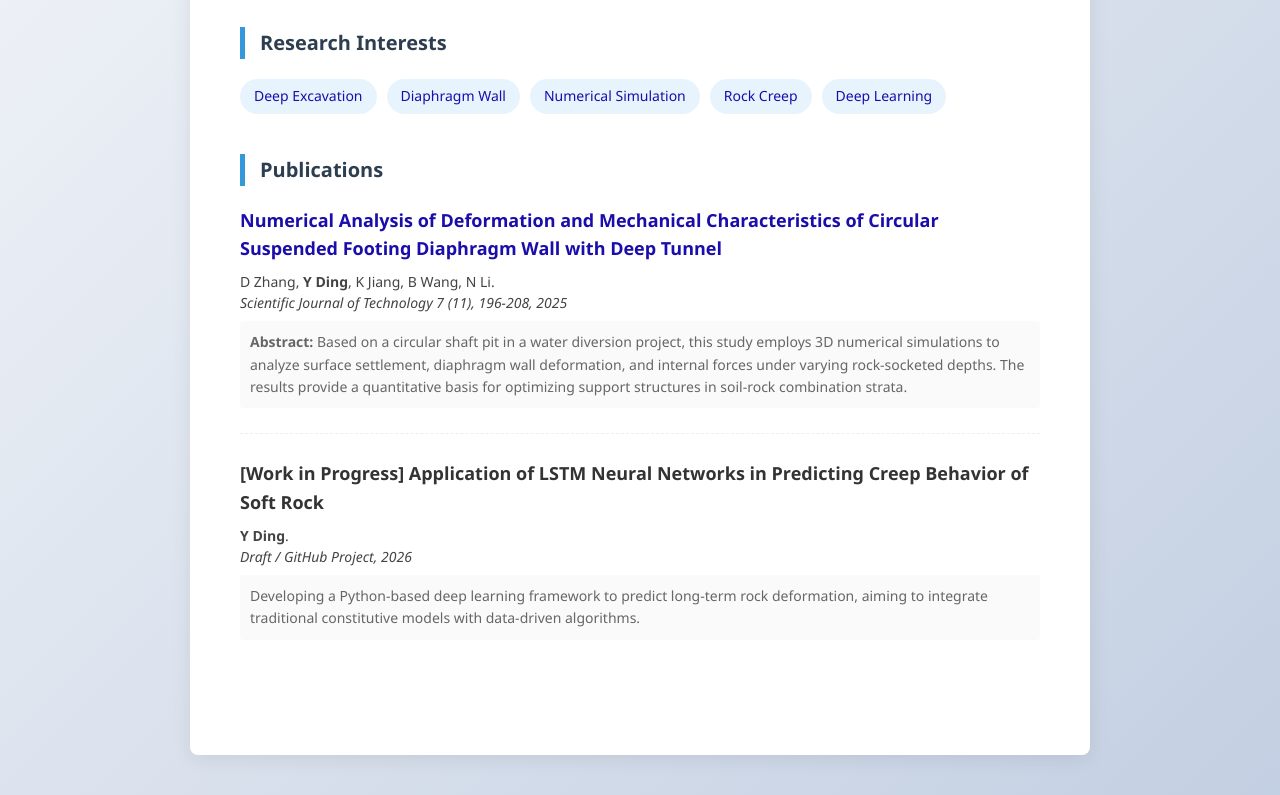
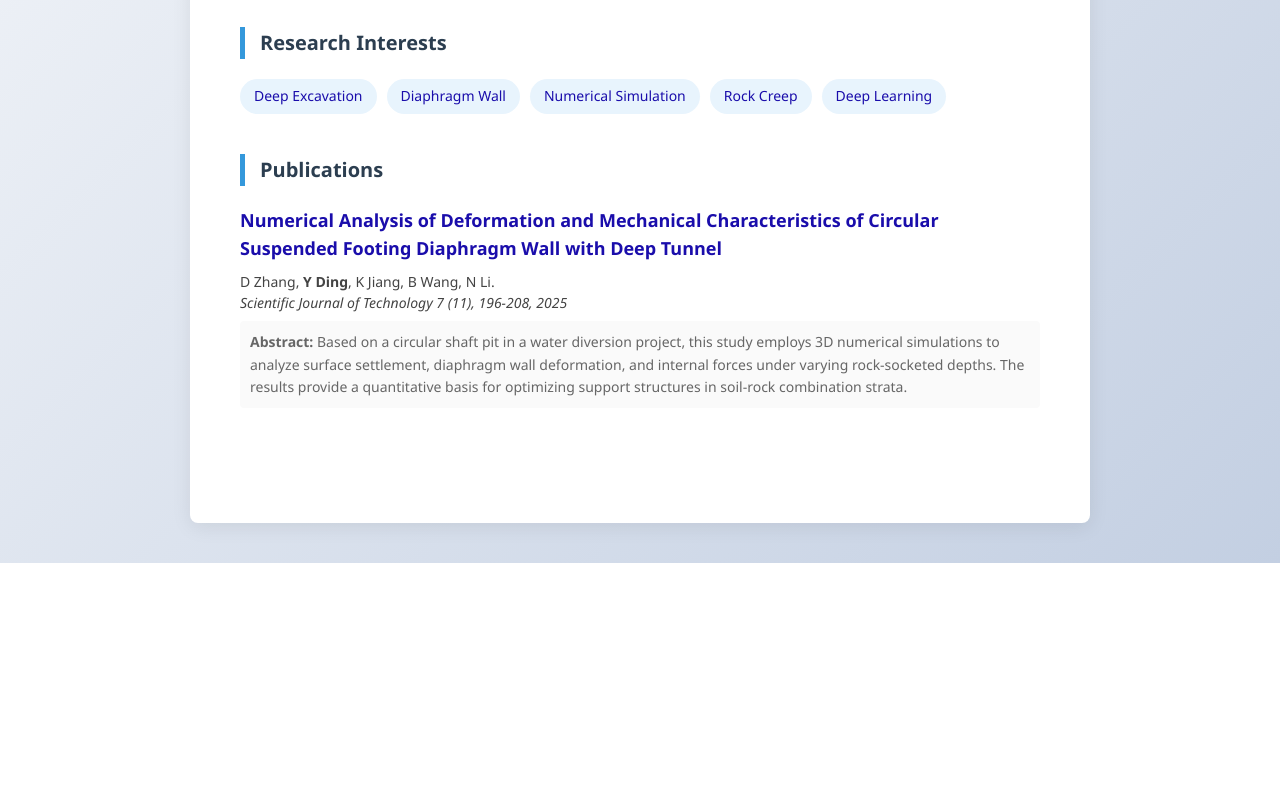
Before and after one commit to mikeding34/mikeding34.github.io, a plain HTML site: page index.html in a window 1280 px wide. Shown: the part 421-1216 px from the top of the page. After the commit the page ends 984 px from the top, so only its background shows below. Drawn offline with Linux system fonts and the light colour scheme.

Commit message:
Update index.html

```diff
--- a/index.html
+++ b/index.html
@@ -159,18 +159,7 @@
             </div>
         </div>
 
-        <div class="paper-item">
-            <span class="paper-title" style="color:#333; cursor: default;">
-                [Work in Progress] Application of LSTM Neural Networks in Predicting Creep Behavior of Soft Rock
-            </span>
-            <div class="paper-meta">
-                <b>Y Ding</b>. <br>
-                <i>Draft / GitHub Project, 2026</i>
-            </div>
-            <div class="paper-abstract">
-                Developing a Python-based deep learning framework to predict long-term rock deformation, aiming to integrate traditional constitutive models with data-driven algorithms.
-            </div>
-        </div>
+
 
     </div>
 
```
